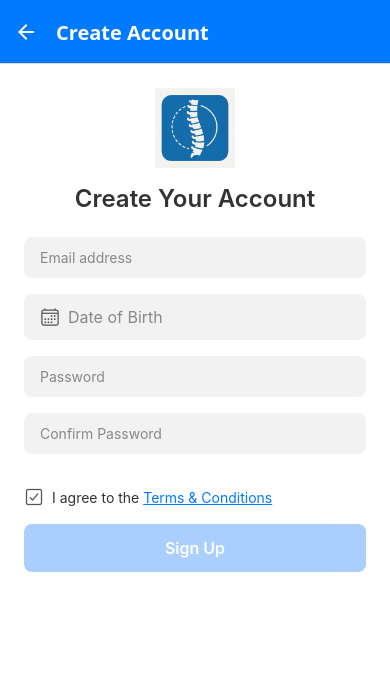
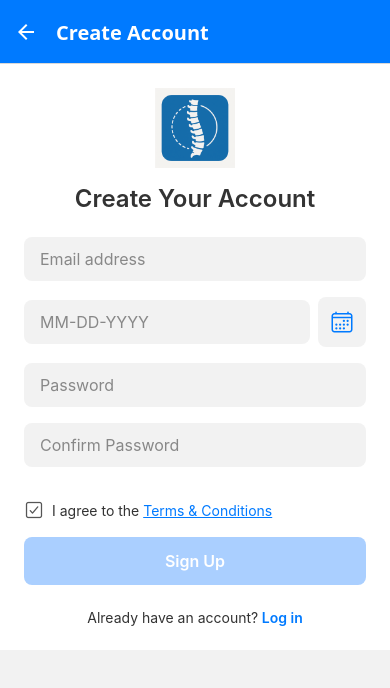
Before and after one commit to dancan1995/MEdico, a React Native app: screen /CreateAccount in a window 390 px wide. Shown: the top 688 px of the page. Built offline with nearby package versions, Linux system fonts and the light colour scheme; no server answers; what expo-notifications would draw is missing.

Commit message:
final commit

```diff
--- a/package.json
+++ b/package.json
@@ -38,7 +38,9 @@
     "react-native-safe-area-context": "5.4.0",
     "react-native-svg": "15.11.2",
     "react-native-vector-icons": "^10.2.0",
-    "react-native-web": "^0.20.0"
+    "react-native-voice": "^0.3.0",
+    "react-native-web": "^0.20.0",
+    "expo-file-system": "~18.1.10"
   },
   "devDependencies": {
     "@babel/core": "^7.12.9",
--- a/screens/ChatBotScreen.js
+++ b/screens/ChatBotScreen.js
@@ -1,5 +1,3 @@
-// screens/ChatBotScreen.js
-
 import React, { useState, useRef, useLayoutEffect } from 'react';
 import {
   View,
@@ -15,7 +13,6 @@ import {
   SafeAreaView,
 } from 'react-native';
 import { Ionicons } from '@expo/vector-icons';
-import { Audio } from 'expo-av';
 import { useSafeAreaInsets } from 'react-native-safe-area-context';
 import { auth } from '../firebase';
 import { OPENAI_API_KEY } from '../config';
@@ -53,8 +50,6 @@ export default function ChatBotScreen({ navigation }) {
     },
   ]);
   const [sending, setSending] = useState(false);
-  const [recording, setRecording] = useState(null);
-  const [playingUri, setPlayingUri] = useState(null);
   const flatRef = useRef();
 
   const sendMessage = async () => {
@@ -119,83 +114,7 @@ export default function ChatBotScreen({ navigation }) {
     }
   };
 
-  const startRecording = async () => {
-    try {
-      const { status } = await Audio.requestPermissionsAsync();
-      if (status !== 'granted') {
-        Alert.alert('Permission needed', 'Microphone access is required.');
-        return;
-      }
-      await Audio.setAudioModeAsync({
-        allowsRecordingIOS: true,
-        playsInSilentModeIOS: true,
-      });
-      const rec = new Audio.Recording();
-      await rec.prepareToRecordAsync(Audio.RECORDING_OPTIONS_PRESET_HIGH_QUALITY);
-      await rec.startAsync();
-      setRecording(rec);
-    } catch (err) {
-      console.error('Failed to start recording', err);
-    }
-  };
-
-  const stopRecording = async () => {
-    if (!recording) return;
-    try {
-      await recording.stopAndUnloadAsync();
-      const uri = recording.getURI();
-      setRecording(null);
-
-      const voiceMsg = {
-        id: `user-voice-${Date.now()}`,
-        from: 'user',
-        type: 'audio',
-        uri,
-      };
-      setMessages((m) => [...m, voiceMsg]);
-    } catch (err) {
-      console.error('Failed to stop recording', err);
-    } finally {
-      flatRef.current?.scrollToEnd({ animated: true });
-    }
-  };
-
-  const playAudio = async (uri) => {
-    try {
-      setPlayingUri(uri);
-      const { sound } = await Audio.Sound.createAsync({ uri });
-      await sound.playAsync();
-      sound.setOnPlaybackStatusUpdate((status) => {
-        if (status.didJustFinish) {
-          sound.unloadAsync();
-          setPlayingUri(null);
-        }
-      });
-    } catch (err) {
-      console.error('Playback error', err);
-    }
-  };
-
-  const renderItem = ({ item }) => {
-    if (item.type === 'audio') {
-      return (
-        <TouchableOpacity
-          style={[
-            styles.bubble,
-            item.from === 'user' ? styles.userBubble : styles.botBubble,
-          ]}
-          onPress={() => playAudio(item.uri)}
-        >
-          <Ionicons
-            name={playingUri === item.uri ? 'pause' : 'play'}
-            size={24}
-            color={item.from === 'user' ? '#fff' : '#333'}
-          />
-          <Text style={[styles.bubbleText, { marginLeft: 8 }]}>Voice Message</Text>
-        </TouchableOpacity>
-      );
-    }
-    return (
+  const renderItem = ({ item }) => (
     <View
       style={[
         styles.bubble,
@@ -205,7 +124,6 @@ export default function ChatBotScreen({ navigation }) {
       <Text style={styles.bubbleText}>{item.text}</Text>
     </View>
   );
-  };
 
   return (
     <SafeAreaView style={styles.safeArea}>
@@ -228,19 +146,7 @@ export default function ChatBotScreen({ navigation }) {
           </View>
         )}
 
-        <View style={[styles.inputRow, { paddingBottom: insets.bottom || 12 }]}>
-          <TouchableOpacity
-            onPressIn={startRecording}
-            onPressOut={stopRecording}
-            style={styles.micButton}
-          >
-            <Ionicons
-              name={recording ? 'mic-off-outline' : 'mic-outline'}
-              size={24}
-              color={recording ? '#f44336' : '#007AFF'}
-            />
-          </TouchableOpacity>
-
+        <View style={[styles.inputRow, { paddingBottom: 12 }]}>
           <TextInput
             style={styles.input}
             placeholder="Type your message..."
@@ -304,10 +210,6 @@ const styles = StyleSheet.create({
     borderColor: '#ddd',
     backgroundColor: '#fff',
   },
-  micButton: {
-    padding: 8,
-    marginRight: 4,
-  },
   input: {
     flex: 1,
     height: 40,
--- a/screens/ChatCaregiverScreen.js
+++ b/screens/ChatCaregiverScreen.js
@@ -183,7 +183,7 @@ export default function ChatCaregiverScreen() {
           onContentSizeChange={() => listRef.current?.scrollToEnd({ animated: true })}
         />
 
-        <View style={[styles.inputRow, { paddingBottom: 4 }]}>
+        <View style={[styles.inputRow, { paddingBottom: 12 }]}>
           <TextInput
             style={styles.input}
             placeholder="Type your message…"
--- a/screens/CreateAccountScreen.js
+++ b/screens/CreateAccountScreen.js
@@ -10,6 +10,8 @@ import {
   KeyboardAvoidingView,
   Platform,
   Image,
+  ScrollView,
+  Modal,
 } from 'react-native';
 import DateTimePicker from '@react-native-community/datetimepicker';
 import { Ionicons } from '@expo/vector-icons';
@@ -27,16 +29,25 @@ export default function CreateAccountScreen({ navigation }) {
   const [acceptedTerms, setAcceptedTerms] = useState(false);
 
   const checkEmail = e => /^[^\s@]+@[^\s@]+\.[^\s@]+$/.test(e);
+  const dateRegex = /^\d{2}-\d{2}-\d{4}$/;
+
+  const formatDateMMDDYYYY = date => {
+    const mm = String(date.getMonth() + 1).padStart(2, '0');
+    const dd = String(date.getDate()).padStart(2, '0');
+    const yyyy = date.getFullYear();
+    return `${mm}-${dd}-${yyyy}`;
+  };
 
   const onDateChange = (event, date) => {
-    setShowPicker(false);
+    if (Platform.OS === 'android') setShowPicker(false);
     if (date) {
       setSelectedDate(date);
-      const y = date.getFullYear();
-      const m = String(date.getMonth() + 1).padStart(2, '0');
-      const d = String(date.getDate()).padStart(2, '0');
-      setDob(`${y}-${m}-${d}`);
+      setDob(formatDateMMDDYYYY(date));
     }
+  };
+
+  const toggleDatePicker = () => {
+    setShowPicker(prev => !prev);
   };
 
   const handleSignup = async () => {
@@ -46,6 +57,9 @@ export default function CreateAccountScreen({ navigation }) {
     }
     if (!checkEmail(e)) {
       return Alert.alert('Invalid email', 'Enter a valid email address.');
+    }
+    if (!dateRegex.test(dob)) {
+      return Alert.alert('Invalid Date', 'Date must be in MM-DD-YYYY format.');
     }
     if (password !== confirm) {
       return Alert.alert('Password mismatch', 'Both passwords must match.');
@@ -69,8 +83,9 @@ export default function CreateAccountScreen({ navigation }) {
   return (
     <KeyboardAvoidingView
       behavior={Platform.OS === 'ios' ? 'padding' : undefined}
-      style={styles.container}
+      style={{ flex: 1 }}
     >
+      <ScrollView contentContainerStyle={styles.container}>
         <Image source={require('../assets/images/logo.png')} style={styles.logo} />
 
         <Text style={styles.header}>Create Your Account</Text>
@@ -85,22 +100,51 @@ export default function CreateAccountScreen({ navigation }) {
           onChangeText={setEmail}
         />
 
+        {/* DOB Section */}
+        <View style={styles.dobRow}>
+          <TextInput
+            style={[styles.input, { flex: 1 }]}
+            placeholder="MM-DD-YYYY"
+            placeholderTextColor="#888"
+            keyboardType="numbers-and-punctuation"
+            value={dob}
+            onChangeText={setDob}
+          />
           <TouchableOpacity
-        style={styles.input}
-        onPress={() => setShowPicker(true)}
-        activeOpacity={0.7}
+            style={styles.dobButton}
+            onPress={toggleDatePicker}
           >
-        <Ionicons name="calendar-outline" size={20} color="#555" style={{ marginRight: 8 }} />
-        <Text style={[styles.dobText, !dob && { color: '#888' }]}>
-          {dob || 'Date of Birth'}
-        </Text>
+            <Ionicons name="calendar-outline" size={24} color="#007AFF" />
           </TouchableOpacity>
+        </View>
 
-      {showPicker && (
+        {/* Android spinner in modal */}
+        {Platform.OS === 'android' && showPicker && (
+          <Modal transparent animationType="fade" visible={showPicker}>
+            <TouchableOpacity
+              style={styles.modalBackground}
+              onPress={toggleDatePicker}
+              activeOpacity={1}
+            >
+              <View style={styles.pickerContainer}>
                 <DateTimePicker
                   value={selectedDate}
                   mode="date"
-          display={Platform.OS === 'android' ? 'calendar' : 'spinner'}
+                  display="spinner"
+                  maximumDate={new Date()}
+                  onChange={onDateChange}
+                />
+              </View>
+            </TouchableOpacity>
+          </Modal>
+        )}
+
+        {/* iOS spinner */}
+        {Platform.OS === 'ios' && showPicker && (
+          <DateTimePicker
+            value={selectedDate}
+            mode="date"
+            display="spinner"
             maximumDate={new Date()}
             onChange={onDateChange}
           />
@@ -124,7 +168,6 @@ export default function CreateAccountScreen({ navigation }) {
           onChangeText={setConfirm}
         />
 
-      {/* Terms & Conditions acceptance */}
         <TouchableOpacity
           style={styles.termsRow}
           onPress={() => setAcceptedTerms(prev => !prev)}
@@ -147,7 +190,6 @@ export default function CreateAccountScreen({ navigation }) {
           </Text>
         </TouchableOpacity>
 
-      {/* Sign Up button */}
         <TouchableOpacity
           style={[styles.button, !acceptedTerms && styles.buttonDisabled]}
           onPress={handleSignup}
@@ -155,13 +197,20 @@ export default function CreateAccountScreen({ navigation }) {
         >
           <Text style={styles.buttonText}>Sign Up</Text>
         </TouchableOpacity>
+
+        <View style={styles.footer}>
+          <Text style={styles.footerText}>Already have an account?</Text>
+          <TouchableOpacity onPress={() => navigation.navigate('ChatLogin')}>
+            <Text style={styles.footerLink}> Log in</Text>
+          </TouchableOpacity>
+        </View>
+      </ScrollView>
     </KeyboardAvoidingView>
   );
 }
 
 const styles = StyleSheet.create({
   container: {
-    flex: 1,
     backgroundColor: '#fff',
     padding: 24,
     alignItems: 'stretch',
@@ -181,16 +230,23 @@ const styles = StyleSheet.create({
     color: '#333',
   },
   input: {
-    flexDirection: 'row',
-    alignItems: 'center',
     backgroundColor: '#f2f2f2',
     borderRadius: 8,
     paddingHorizontal: 16,
     paddingVertical: 12,
     marginBottom: 16,
+    fontSize: 16,
   },
-  dobText: {
-    fontSize: 16,
+  dobRow: {
+    flexDirection: 'row',
+    alignItems: 'center',
+  },
+  dobButton: {
+    backgroundColor: '#f2f2f2',
+    borderRadius: 8,
+    padding: 12,
+    marginLeft: 8,
+    marginBottom: 16,
   },
   termsRow: {
     flexDirection: 'row',
@@ -200,8 +256,8 @@ const styles = StyleSheet.create({
   termsText: {
     fontSize: 14,
     color: '#333',
+    flex: 1,
     flexWrap: 'wrap',
-    flex: 1,
   },
   link: {
     color: '#007AFF',
@@ -221,4 +277,29 @@ const styles = StyleSheet.create({
     fontSize: 16,
     fontWeight: '600',
   },
+  footer: {
+    flexDirection: 'row',
+    justifyContent: 'center',
+    marginTop: 24,
+  },
+  footerText: {
+    fontSize: 14,
+    color: '#333',
+  },
+  footerLink: {
+    fontSize: 14,
+    color: '#007AFF',
+    fontWeight: '600',
+  },
+  modalBackground: {
+    flex: 1,
+    backgroundColor: '#00000099',
+    justifyContent: 'flex-end',
+  },
+  pickerContainer: {
+    backgroundColor: '#fff',
+    padding: 16,
+    borderTopLeftRadius: 16,
+    borderTopRightRadius: 16,
+  },
 });
--- a/screens/MentalHealthScreen.js
+++ b/screens/MentalHealthScreen.js
@@ -5,13 +5,15 @@ import {
   Text,
   TextInput,
   Button,
-  FlatList,
   StyleSheet,
   Alert,
   TouchableOpacity,
   KeyboardAvoidingView,
   Platform,
   Dimensions,
+  ScrollView,
+  Keyboard,
+  TouchableWithoutFeedback,
 } from 'react-native';
 import { auth, firestore } from '../firebase';
 import {
@@ -58,23 +60,32 @@ export default function MentalHealthScreen() {
     if (!mood.trim() || !journal.trim()) {
       return Alert.alert('Missing fields', 'Enter both mood and journal.');
     }
+
+    // Filter out entries created in the last 24 hours
+    const now = new Date();
+    const entriesInLast24Hours = entries.filter(entry => {
+      const diffInMs = now - entry.createdAt;
+      return diffInMs < 24 * 60 * 60 * 1000;
+    });
+
+    if (entriesInLast24Hours.length >= 2) {
+      return Alert.alert(
+        'Limit Reached',
+        'You can only submit 2 entries per 24 hours.'
+      );
+    }
+
     const data = {
       mood: Number(mood),
       journal: journal.trim(),
       createdAt: serverTimestamp(),
     };
+
     try {
-      if (user) {
       await addDoc(
         collection(firestore, 'users', user.uid, 'mentalEntries'),
         data
       );
-      } else {
-        setEntries(prev => [
-          { id: Date.now().toString(), createdAt: new Date(), ...data },
-          ...prev,
-        ]);
-      }
       setMood('');
       setJournal('');
     } catch (err) {
@@ -83,36 +94,29 @@ export default function MentalHealthScreen() {
     }
   };
 
-  // Trend vs yesterday
   const trend =
     entries.length > 1 ? entries[0].mood - entries[1].mood : 0;
 
-  // Chart data (last 7)
   const recent = entries.slice(0, 7).reverse();
   const chartData = {
     labels: recent.map(e =>
-      e.createdAt.toLocaleDateString().slice(0,5)
+      e.createdAt.toLocaleDateString().slice(0, 5)
     ),
     datasets: [{ data: recent.map(e => e.mood) }],
   };
   const screenWidth = Dimensions.get('window').width - 32;
 
-  const renderItem = ({ item }) => (
-    <View style={styles.entry}>
-      <Text style={styles.entryHeader}>
-        {item.createdAt.toLocaleString()}
-      </Text>
-      <Text style={styles.entryMood}>Mood: {item.mood}/10</Text>
-      <Text style={styles.entryText}>{item.journal}</Text>
-    </View>
-  );
-
   return (
+    <TouchableWithoutFeedback onPress={Keyboard.dismiss}>
       <KeyboardAvoidingView
-      style={styles.container}
+        style={{ flex: 1 }}
         behavior={Platform.OS === 'ios' ? 'padding' : undefined}
+        keyboardVerticalOffset={80}
       >
-      {/* Form & Chart Toggle */}
+        <ScrollView
+          contentContainerStyle={styles.container}
+          keyboardShouldPersistTaps="handled"
+        >
           <Text style={styles.header}>Daily Mood & Journal</Text>
 
           {entries.length > 1 && (
@@ -123,7 +127,7 @@ export default function MentalHealthScreen() {
                 color={trend >= 0 ? '#4caf50' : '#f44336'}
               />
               <Text style={styles.trendText}>
-            {Math.abs(trend)} point{Math.abs(trend)===1?'':'s'}{' '}
+                {Math.abs(trend)} point{Math.abs(trend) === 1 ? '' : 's'}{' '}
                 {trend >= 0 ? 'higher' : 'lower'} than yesterday
               </Text>
             </View>
@@ -147,7 +151,9 @@ export default function MentalHealthScreen() {
             onChangeText={setJournal}
           />
 
+          <View style={{ marginVertical: 8 }}>
             <Button title="Save Entry" onPress={saveEntry} />
+          </View>
 
           {entries.length > 1 && (
             <TouchableOpacity
@@ -169,40 +175,100 @@ export default function MentalHealthScreen() {
                 backgroundGradientFrom: '#fafafa',
                 backgroundGradientTo: '#fafafa',
                 decimalPlaces: 0,
-            color: (opacity=1) => `rgba(0,122,255,${opacity})`,
+                color: (opacity = 1) => `rgba(0,122,255,${opacity})`,
                 labelColor: () => '#333',
-            propsForDots: { r:'4', strokeWidth:'2', stroke:'#007AFF' },
+                propsForDots: {
+                  r: '4',
+                  strokeWidth: '2',
+                  stroke: '#007AFF',
+                },
               }}
               style={styles.chart}
               bezier
             />
           )}
 
-      {/* Past Entries List */}
-      <FlatList
-        data={entries}
-        keyExtractor={item => item.id}
-        renderItem={renderItem}
-        contentContainerStyle={{ paddingBottom: 40 }}
-        keyboardShouldPersistTaps="handled"
-      />
+          {entries.map(item => (
+            <View key={item.id} style={styles.entry}>
+              <Text style={styles.entryHeader}>
+                {item.createdAt.toLocaleString()}
+              </Text>
+              <Text style={styles.entryMood}>Mood: {item.mood}/10</Text>
+              <Text style={styles.entryText}>{item.journal}</Text>
+            </View>
+          ))}
+
+          <View style={{ height: 60 }} />
+        </ScrollView>
       </KeyboardAvoidingView>
+    </TouchableWithoutFeedback>
   );
 }
 
 const styles = StyleSheet.create({
-  container: { flex:1, backgroundColor:'#fafafa', padding:16 },
-  header:{ fontSize:22, fontWeight:'600', textAlign:'center'},
-  trend:{ flexDirection:'row', alignItems:'center',justifyContent:'center',marginVertical:8},
-  trendText:{ marginLeft:6, color:'#555' },
-  label:{ marginTop:12, fontSize:16, color:'#333'},
-  input:{ borderWidth:1,borderColor:'#CCC',borderRadius:6,padding:8,marginTop:4 },
-  journal:{ height:80, textAlignVertical:'top' },
-  chartToggle:{ marginVertical:12, alignSelf:'center', backgroundColor:'#007AFF', padding:8, borderRadius:4},
-  chartToggleText:{ color:'#fff', fontWeight:'500'},
-  chart:{ marginVertical:8, borderRadius:6 },
-  entry:{ backgroundColor:'#fff', padding:12, borderRadius:6, marginVertical:6, elevation:1 },
-  entryHeader:{ fontSize:12, color:'#666' },
-  entryMood:{ fontSize:16, fontWeight:'600', marginTop:4 },
-  entryText:{ marginTop:4, fontSize:14, color:'#333' },
+  container: {
+    padding: 16,
+    backgroundColor: '#fafafa',
+  },
+  header: {
+    fontSize: 22,
+    fontWeight: '600',
+    textAlign: 'center',
+    marginBottom: 10,
+  },
+  trend: {
+    flexDirection: 'row',
+    alignItems: 'center',
+    justifyContent: 'center',
+    marginBottom: 12,
+  },
+  trendText: { marginLeft: 6, color: '#555' },
+  label: { marginTop: 12, fontSize: 16, color: '#333' },
+  input: {
+    borderWidth: 1,
+    borderColor: '#CCC',
+    borderRadius: 6,
+    padding: 8,
+    marginTop: 4,
+  },
+  journal: {
+    height: 80,
+    textAlignVertical: 'top',
+  },
+  chartToggle: {
+    marginVertical: 12,
+    alignSelf: 'center',
+    backgroundColor: '#007AFF',
+    padding: 8,
+    borderRadius: 4,
+  },
+  chartToggleText: {
+    color: '#fff',
+    fontWeight: '500',
+  },
+  chart: {
+    marginVertical: 8,
+    borderRadius: 6,
+  },
+  entry: {
+    backgroundColor: '#fff',
+    padding: 12,
+    borderRadius: 6,
+    marginVertical: 6,
+    elevation: 1,
+  },
+  entryHeader: {
+    fontSize: 12,
+    color: '#666',
+  },
+  entryMood: {
+    fontSize: 16,
+    fontWeight: '600',
+    marginTop: 4,
+  },
+  entryText: {
+    marginTop: 4,
+    fontSize: 14,
+    color: '#333',
+  },
 });
--- a/screens/PainLogScreen.js
+++ b/screens/PainLogScreen.js
@@ -1,5 +1,4 @@
-// screens/PainLogScreen.js
-import React, { useState, useEffect } from 'react';
+import React, { useState, useEffect, useRef } from 'react';
 import {
   View,
   Text,
@@ -10,6 +9,9 @@ import {
   Alert,
   TouchableOpacity,
   Dimensions,
+  ScrollView,
+  Keyboard,
+  TouchableWithoutFeedback,
 } from 'react-native';
 import { auth, firestore } from '../firebase';
 import {
@@ -28,9 +30,10 @@ export default function PainLogScreen() {
   const [rating, setRating] = useState('');
   const [logs, setLogs] = useState([]);
   const [showChart, setShowChart] = useState(false);
+  const scrollRef = useRef(null);
   const user = auth.currentUser;
 
-  // Subscribe to Firestore on mount
+  // Fetch logs
   useEffect(() => {
     if (!user) return;
     const q = query(
@@ -54,6 +57,7 @@ export default function PainLogScreen() {
     return unsub;
   }, [user]);
 
+  // Add log
   const addLog = async () => {
     if (!type.trim() || !location.trim() || !rating.trim()) {
       return Alert.alert('Missing fields', 'Fill out all three fields.');
@@ -96,24 +100,23 @@ export default function PainLogScreen() {
     </View>
   );
 
-  // prepare data for chart
+  const recentLogs = logs.slice().reverse().slice(-10);
   const chartData = {
-    labels: logs
-      .map(l => l.createdAt.toLocaleDateString())
-      .reverse()
-      .slice(0, 10), // last 10 entries
+    labels: recentLogs.map(l =>
+      l.createdAt.toLocaleDateString('en-US', { month: '2-digit', day: '2-digit' })
+    ),
     datasets: [
       {
-        data: logs.map(l => l.rating).reverse().slice(0, 10),
+        data: recentLogs.map(l => l.rating),
       },
     ],
   };
 
-  const screenWidth = Dimensions.get('window').width - 32;
+  const chartWidth = Math.max(Dimensions.get('window').width - 32, recentLogs.length * 60);
 
   return (
-    <View style={styles.container}>
-      {/* input form */}
+    <TouchableWithoutFeedback onPress={Keyboard.dismiss}>
+      <ScrollView style={styles.container} keyboardShouldPersistTaps="handled">
         <Text style={styles.label}>Pain Type:</Text>
         <TextInput
           style={styles.input}
@@ -144,27 +147,54 @@ export default function PainLogScreen() {
         <View style={styles.buttonsRow}>
           <Button
             title={showChart ? 'Hide Trends' : 'Show Trends'}
-          onPress={() => setShowChart(v => !v)}
+            onPress={() => {
+              const next = !showChart;
+              setShowChart(next);
+              if (next) {
+                setTimeout(() => {
+                  scrollRef.current?.scrollToEnd({ animated: true });
+                }, 300);
+              }
+            }}
           />
         </View>
 
-      {showChart && logs.length > 0 && (
+        {showChart && recentLogs.length > 0 && (
+          <View style={styles.chartRow}>
+            <View style={styles.yAxisLabelContainer}>
+              <Text style={styles.yAxisLabel}></Text>
+            </View>
+            <ScrollView
+              horizontal
+              ref={scrollRef}
+              showsHorizontalScrollIndicator
+              style={{ marginBottom: 16 }}
+            >
               <LineChart
                 data={chartData}
-          width={screenWidth}
+                width={chartWidth}
                 height={220}
+                fromZero
+                yAxisInterval={1}
+                yLabelsOffset={8}
+                withInnerLines
                 chartConfig={{
-            backgroundColor: '#fff',
                   backgroundGradientFrom: '#fafafa',
                   backgroundGradientTo: '#fafafa',
                   decimalPlaces: 0,
                   color: (opacity = 1) => `rgba(0, 122, 255, ${opacity})`,
-            labelColor: (opacity = 1) => `rgba(0,0,0,${opacity})`,
-            style: { borderRadius: 8 },
-            propsForDots: { r: '4', strokeWidth: '2', stroke: '#007AFF' },
+                  labelColor: () => '#333',
+                  propsForDots: {
+                    r: '4',
+                    strokeWidth: '2',
+                    stroke: '#007AFF',
+                  },
                 }}
-          style={{ marginVertical: 16, borderRadius: 8 }}
+                bezier
+                style={styles.chart}
               />
+            </ScrollView>
+          </View>
         )}
 
         <Text style={styles.subheader}>Logs</Text>
@@ -173,8 +203,10 @@ export default function PainLogScreen() {
           keyExtractor={i => i.id}
           renderItem={renderItem}
           ListEmptyComponent={<Text style={styles.empty}>No logs yet.</Text>}
+          scrollEnabled={false}
         />
-    </View>
+      </ScrollView>
+    </TouchableWithoutFeedback>
   );
 }
 
@@ -193,6 +225,27 @@ const styles = StyleSheet.create({
     marginBottom: 8,
     alignItems: 'flex-start',
   },
+  chart: {
+    borderRadius: 8,
+    marginVertical: 8,
+  },
+  chartRow: {
+    flexDirection: 'row',
+    alignItems: 'center',
+    marginBottom: 16,
+  },
+  yAxisLabelContainer: {
+    width: 20,
+    alignItems: 'center',
+    justifyContent: 'center',
+    marginRight: 4,
+  },
+  yAxisLabel: {
+    transform: [{ rotate: '90deg' }],
+    fontSize: 14,
+    color: '#333',
+    textAlign: 'center',
+  },
   subheader: { marginTop: 16, fontSize: 18, fontWeight: '500' },
   logItem: {
     paddingVertical: 8,
```
Also changed, not shown: 1 other file (tests, documents, lock files or other folders). Lines whose indentation alone changed are shown as unchanged.
